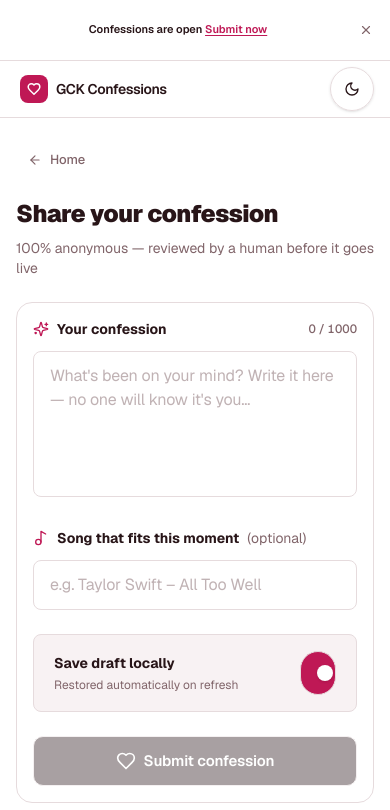
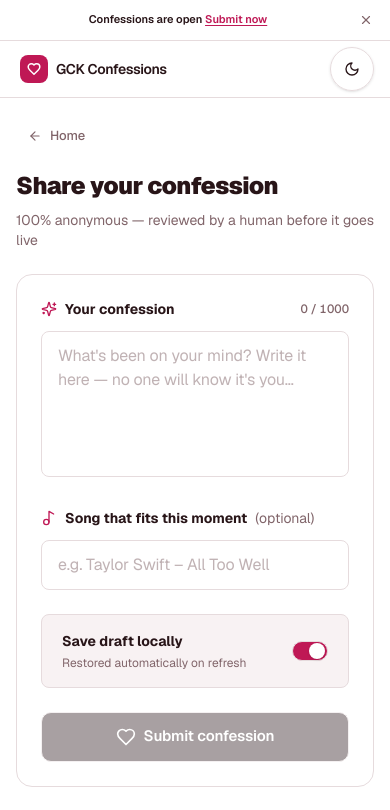
Before and after one commit to RexSixT9/gckconfessions, a Next.js app: page /submit in a window 390 px wide. Shown: the top 810 px of the page. Built offline with nearby package versions, Linux system fonts and the light colour scheme.

Commit message:
refactor: simplify CursorGlowCard structure and improve CSS styles for better responsiveness

```diff
--- a/src/app/globals.css
+++ b/src/app/globals.css
@@ -463,7 +463,6 @@
 
   .card:hover {
     border-color: hsl(var(--foreground) / 0.15);
-    transform: translateY(-1px);
   }
 
   /* Glass Card - Modern glassmorphism */
@@ -483,7 +482,6 @@
 
   .card-glass:hover {
     border-color: hsl(var(--foreground) / 0.15);
-    transform: translateY(-2px);
   }
 
   /* Cursor glow effect - Modern border spotlight */
@@ -491,13 +489,12 @@
     --mouse-x: -9999px;
     --mouse-y: -9999px;
     position: relative;
-    overflow: hidden;
   }
 
   .cursor-glow::before {
     content: '';
     position: absolute;
-    inset: -2px;
+    inset: 0;
     border-radius: inherit;
     background: radial-gradient(
       600px circle at var(--mouse-x) var(--mouse-y),
@@ -543,7 +540,7 @@
   .cursor-border-glow::before {
     content: '';
     position: absolute;
-    inset: -1px;
+    inset: 0;
     border-radius: inherit;
     padding: 1px;
     background: radial-gradient(
@@ -699,23 +696,13 @@ select {
 
 /* Ensure minimum touch target size on mobile (44x44px WCAG) */
 @media (max-width: 640px) {
-  button,
-  a,
-  [role="button"],
-  [type="button"],
-  [type="submit"],
-  input[type="checkbox"],
-  input[type="radio"] {
-    min-height: 44px;
-  }
-
   /* Better mobile spacing for forms */
   .input-base {
     padding: 0.75rem 1rem;
     font-size: 1rem; /* Prevents zoom on iOS */
   }
 
-  /* Optimize button sizes for mobile */
+  /* Optimize standalone button classes for mobile */
   .btn-primary,
   .btn-secondary {
     padding: 0.875rem 1.5rem;
@@ -729,30 +716,20 @@ select {
     min-height: 44px;
   }
 
-  /* Better mobile card padding */
-  .card {
-    padding: 1rem;
-  }
-
-  /* Improve mobile tap highlights */
+  /* Improve mobile tap highlight for interactive elements */
   button,
-  a,
-  [role="button"] {
+  [role="button"],
+  .btn-primary,
+  .btn-secondary,
+  .btn-ghost {
     -webkit-tap-highlight-color: hsl(var(--accent) / 0.1);
-  }
-}
-
-/* Tablet optimizations */
-@media (min-width: 641px) and (max-width: 1024px) {
-  .card {
-    padding: 1.25rem;
   }
 }
 
 /* Desktop-specific enhancements */
 @media (min-width: 1025px) {
-  /* Smoother hover states on desktop only */
-  .card:hover {
+  /* Subtle shadow lift on desktop hover (only for non-framer-motion cards) */
+  .card:not([data-framer-motion]):hover {
     box-shadow: 0 10px 40px -15px hsl(var(--foreground) / 0.1);
   }
 }
--- a/src/app/page.tsx
+++ b/src/app/page.tsx
@@ -285,7 +285,7 @@ export default function Home() {
               </div>
             </CursorGlowCard>
 
-            {/* Card 2 — Human Reviewed: columns 4-6, row 1 */
+            {/* Card 2 — Human Reviewed: columns 4-6, row 1 */}
             <CursorGlowCard
               variants={{
                 hidden: { opacity: 0, y: 30 },
@@ -312,7 +312,7 @@ export default function Home() {
               </p>
             </CursorGlowCard>
 
-            {/* Card 3 — Lightning Fast: columns 4-5, row 2 */
+            {/* Card 3 — Lightning Fast: columns 4-5, row 2 */}
             <CursorGlowCard
               variants={{
                 hidden: { opacity: 0, y: 30 },
@@ -339,7 +339,7 @@ export default function Home() {
               </p>
             </CursorGlowCard>
 
-            {/* Card 4 — Safe Space: column 6, row 2 */
+            {/* Card 4 — Safe Space: column 6, row 2 */}
             <CursorGlowCard
               variants={{
                 hidden: { opacity: 0, y: 30 },
--- a/src/components/CursorGlowCard.tsx
+++ b/src/components/CursorGlowCard.tsx
@@ -34,7 +34,7 @@ export default function CursorGlowCard({
       className={`${glowClasses[glowType]} ${className}`}
       {...motionProps}
     >
-      <div className="relative z-10 h-full">{children}</div>
+      {children}
     </motion.div>
   );
 }
```
Also changed, not shown: 1 other file (tests, documents, lock files or other folders).
